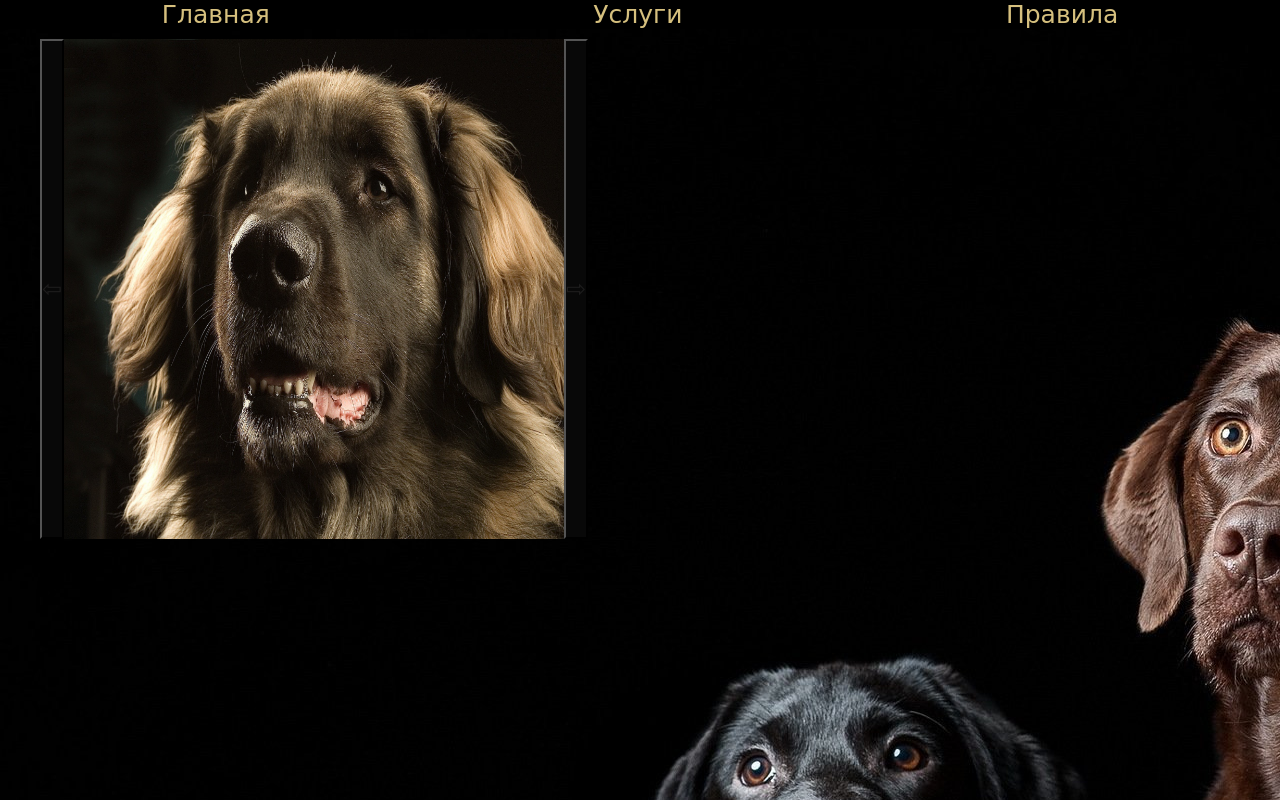
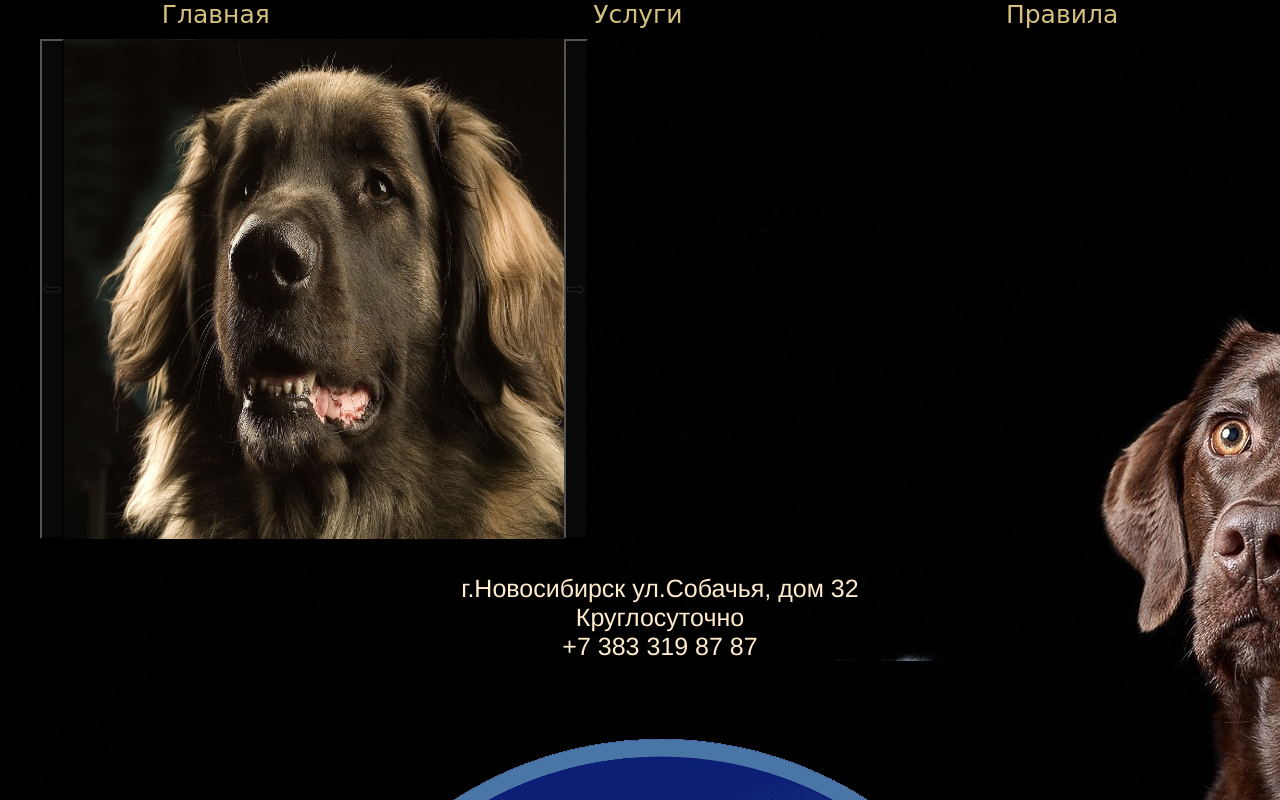
Before and after one commit to Rufina28/portfolio, a Vue app in the folder vue/pet-hotel/: page / in a window 1280 px wide. Shown: the top 800 px of the page. Built offline with nearby package versions, Linux system fonts and the light colour scheme.

Commit message:
Added footer

```diff
--- a/vue/pet-hotel/src/App.vue
+++ b/vue/pet-hotel/src/App.vue
@@ -1,10 +1,11 @@
 <template>
-  <PageHeader msg="Welcome to pet-hotel Vue.js App"/>
+  <PageHeader/>
 
   <MainPage v-if="page === 'home'"/>
   <ServicesPage v-if="page === 'Services'"/>
   <AdmissionPage v-if="page === 'Admission'"/>
 
+  <PageFooter/>
 </template>
 
 <script>
@@ -12,6 +13,7 @@ import PageHeader from './components/PageHeader.vue'
 import MainPage from './components/MainPage.vue'
 import ServicesPage from './components/ServicesPage.vue'
 import AdmissionPage from './components/AdmissionPage.vue'
+import PageFooter from './components/PageFooter.vue'
 
 export default {
   name: 'App',
@@ -25,6 +27,7 @@ export default {
     MainPage,
     ServicesPage,
     AdmissionPage,
+    PageFooter,
   },
   beforeMount: function() {
     let path = window.location.hash.replace('#', '')
```
